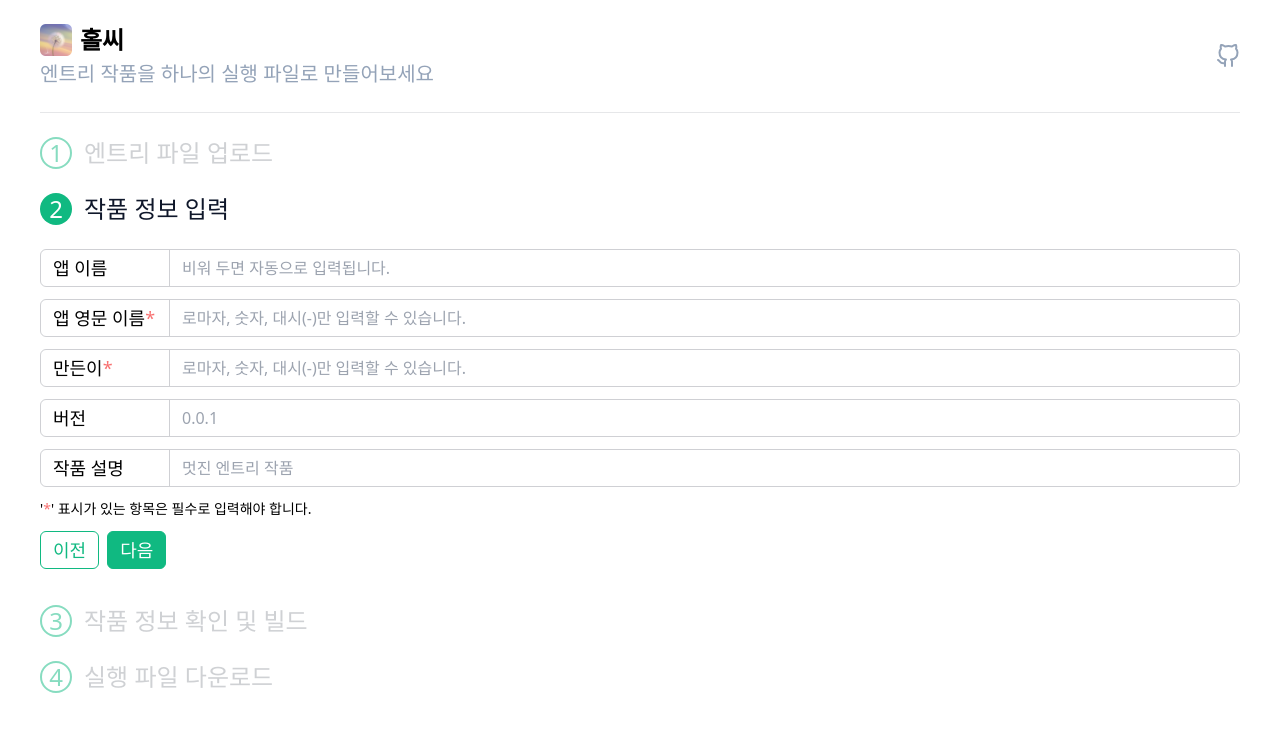
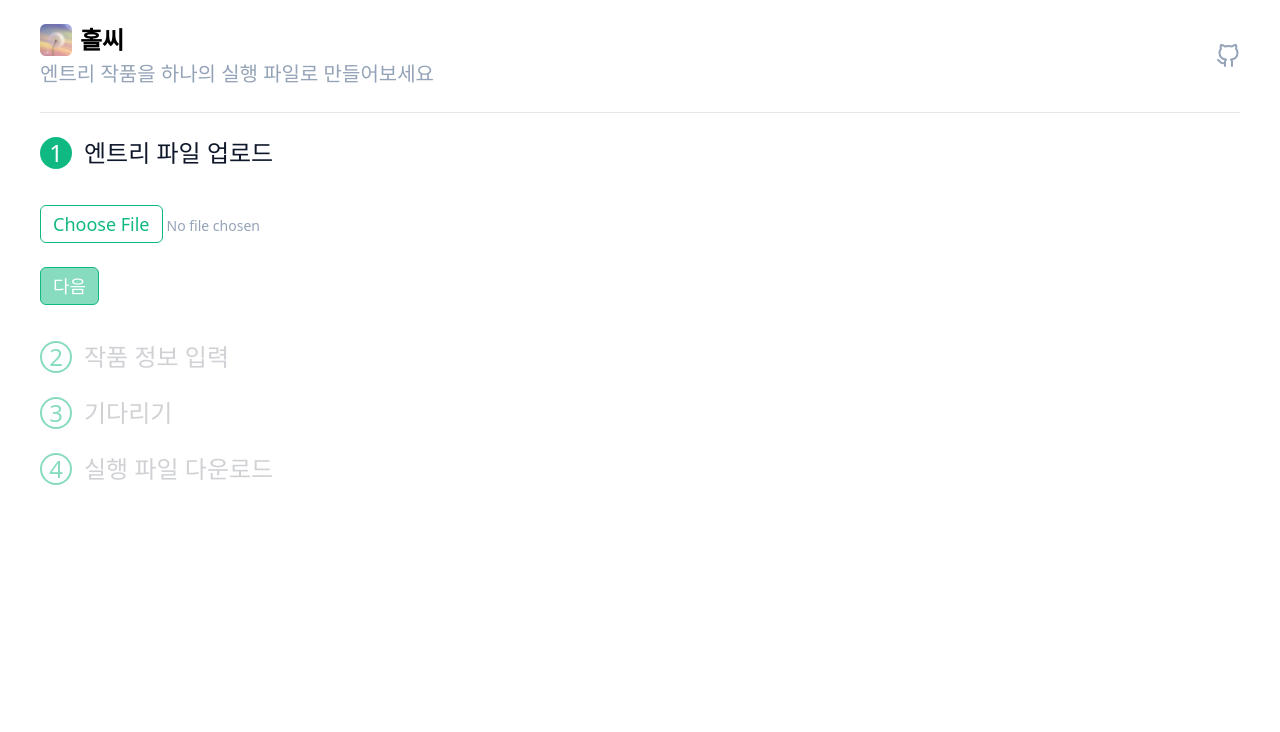
Before and after one commit to holssi-project/holssi-website, a Next.js app in the folder frontend/: page / in a window 1280 px wide. Shown: the top 732 px of the page. Built offline with nearby package versions, Linux system fonts and the light colour scheme; a web font is replaced by a local one.

Commit message:
add state and handler for inputs

```diff
--- a/frontend/src/components/Button.tsx
+++ b/frontend/src/components/Button.tsx
@@ -2,13 +2,18 @@ interface Props {
   title: string;
   outline?: boolean;
   onClick: () => void;
+  disabled?: boolean;
 }
-function Button({ title, outline, onClick }: Props) {
+function Button({ title, outline, onClick, disabled }: Props) {
   return (
     <input type="button"
-      className={`font-medium text-lg py-1 px-3 my-3 order rounded-md border border-emerald-500 ${outline ? "text-emerald-500 hover:bg-emerald-500/20" : "bg-emerald-500 text-white hover:bg-emerald-500/75"}`}
+      className={`font-medium text-lg py-1 px-3 my-3
+      rounded-md border border-emerald-500
+      ${outline ? "text-emerald-500 hover:bg-emerald-500/20" : "bg-emerald-500 text-white hover:bg-emerald-500/75"}
+      disabled:bg-emerald-500/50`}
       value={title}
       onClick={onClick}
+      disabled={disabled}
     />
   )
 }
--- a/frontend/src/components/FileInput.tsx
+++ b/frontend/src/components/FileInput.tsx
@@ -1,6 +1,20 @@
-function FileInput() {
+import { ChangeEvent } from "react";
+
+interface Props {
+  onChange: (file: File | undefined) => void;
+}
+
+function FileInput({ onChange }: Props) {
+  function handleChange(e: ChangeEvent<HTMLInputElement>) {
+    onChange(e.target.files?.[0]);
+  }
   return (
-    <input type="file" />
+    <input type="file"
+      accept=".ent"
+      className="file:font-medium file:text-lg file:py-1 file:px-3 my-3 file:rounded-md file:border file:border-emerald-500 file:text-emerald-500 file:hover:bg-emerald-500/20 file:bg-white file:border-solid
+      text-sm text-slate-400"
+      onChange={handleChange}
+    />
   )
 }
 
--- /dev/null
+++ b/frontend/src/components/Section.tsx
@@ -0,0 +1,19 @@
+import Step from "./Step";
+
+interface Props {
+  step: number;
+  title: string;
+  current: number;
+  children: React.ReactNode;
+}
+
+function Section({ step, title, current, children }: Props) {
+  return (
+    <div>
+      <Step num={step + 1} title={title} disabled={step !== current} />
+      <div className={step !== current ? 'hidden' : ''}>{children}</div>
+    </div>
+  )
+}
+
+export default Section
--- a/frontend/src/components/TextInput.tsx
+++ b/frontend/src/components/TextInput.tsx
@@ -1,13 +1,31 @@
+import { ChangeEvent } from "react";
+
 interface Props {
   title: string;
   placeholder?: string;
   required?: boolean;
+  value: string;
+  onChange: (value: string) => void;
+  validate?: (value: string) => boolean;
 }
-function TextInput({ title, placeholder, required }: Props) {
+function TextInput({ title, placeholder, required, value, onChange, validate }: Props) {
+  function handleChange(e: ChangeEvent<HTMLInputElement>) {
+    const value = e.target.value;
+
+    if (validate && !validate(value)) return;
+
+    onChange(e.target.value);
+  }
   return (
     <div className="border rounded-md border-slate-900/20 flex my-3 overflow-hidden flex-col sm:flex-row">
       <label className="font-medium text-lg py-1 px-3 w-32">{title}{required ? <span className="text-red-400">*</span> : ''}</label>
-      <input type="text" className="outline-none py-1 px-3 flex-1 border-t sm:border-l sm:border-t-0 border-slate-900/20 rounded-none" placeholder={placeholder} />
+      <input type="text"
+        className="outline-none py-1 px-3 flex-1 border-t sm:border-l sm:border-t-0 border-slate-900/20 rounded-none"
+        placeholder={placeholder}
+        required={required}
+        value={value}
+        onChange={handleChange}
+      />
     </div>
   )
 }
--- a/frontend/src/pages/index.tsx
+++ b/frontend/src/pages/index.tsx
@@ -1,13 +1,25 @@
 import Head from 'next/head'
 import Nav from '@/components/Nav'
-import Step from '@/components/Step'
-import { useState } from 'react'
+import { useMemo, useState } from 'react'
 import TextInput from '@/components/TextInput';
 import FileInput from '@/components/FileInput';
 import Button from '@/components/Button';
+import Section from '@/components/Section';
+import { Loader } from 'react-feather';
 
 export default function Home() {
-  const [step, setStep] = useState(1);
+  const [step, setStep] = useState(0);
+
+  const [file, setFile] = useState<File | null>(null);
+  const [name, setName] = useState("");
+  const [nameEn, setNameEn] = useState("");
+  const [author, setAuthor] = useState("");
+  const [version, setVersion] = useState("");
+  const [desc, setDesc] = useState("");
+
+  const asciiAlphanumericRule = useMemo(() => new RegExp("^[A-Za-z\-0-9]*$"), []);
+  const versionRule = useMemo(() => new RegExp("^[0-9\.]*$"), []);
+
   return (
     <>
       <Head>
@@ -19,68 +31,70 @@ export default function Home() {
       <main className='container mx-auto px-10'>
         <Nav />
 
-        <Step num={1} title="엔트리 파일 업로드" disabled={step !== 0} />
-        {
-          step !== 0
-            ? null
-            : (
+        <Section step={0} current={step} title="엔트리 파일 업로드">
           <div>
-                <FileInput />
+            <FileInput onChange={f => setFile(f || null)} />
             <div className='flex gap-2'>
-                  <Button title='다음' onClick={() => setStep(1)} />
+              <Button title='다음' onClick={() => setStep(1)} disabled={!file} />
             </div>
           </div>
-            )
-        }
+        </Section>
 
-        <Step num={2} title="작품 정보 입력" disabled={step !== 1} />
-        {
-          step !== 1
-            ? null
-            : (
+        <Section step={1} current={step} title="작품 정보 입력">
           <div>
-                <TextInput title='앱 이름' placeholder='비워 두면 자동으로 입력됩니다.' />
-                <TextInput title='앱 영문 이름' placeholder='로마자, 숫자, 대시(-)만 입력할 수 있습니다.' required />
-                <TextInput title='만든이' placeholder='로마자, 숫자, 대시(-)만 입력할 수 있습니다.' required />
-                <TextInput title='버전' placeholder='0.0.1' />
-                <TextInput title='작품 설명' placeholder='멋진 엔트리 작품' />
+            <TextInput title='앱 이름'
+              placeholder='비워 두면 자동으로 입력됩니다.'
+              value={name}
+              onChange={setName}
+            />
+            <TextInput title='앱 영문 이름'
+              placeholder='로마자, 숫자, 대시(-)만 입력할 수 있습니다.'
+              value={nameEn}
+              onChange={setNameEn}
+              required
+              validate={v => asciiAlphanumericRule.test(v)}
+            />
+            <TextInput title='만든이'
+              placeholder='로마자, 숫자, 대시(-)만 입력할 수 있습니다.'
+              value={author}
+              onChange={setAuthor}
+              required
+              validate={v => asciiAlphanumericRule.test(v)}
+            />
+            <TextInput title='버전'
+              placeholder='0.0.1'
+              value={version}
+              onChange={setVersion}
+              validate={v => versionRule.test(v)}
+            />
+            <TextInput title='작품 설명'
+              placeholder='멋진 엔트리 작품'
+              value={desc}
+              onChange={setDesc}
+            />
             <div className='text-sm'>
               '<span className="text-red-400">*</span>' 표시가 있는 항목은 필수로 입력해야 합니다.
             </div>
             <div className='flex gap-2'>
               <Button title='이전' outline onClick={() => setStep(0)} />
-                  <Button title='다음' onClick={() => setStep(2)} />
+              <Button title='빌드하기' onClick={() => setStep(2)} disabled={!nameEn || !author} />
             </div>
           </div>
-            )
-        }
+        </Section>
 
-        <Step num={3} title="작품 정보 확인 및 빌드" disabled={step !== 2} />
-        {
-          step !== 2
-            ? null
-            : (
+        <Section step={2} current={step} title="기다리기">
+          <div>
+            <div>빌드가 완료될 때까지 잠시만 기다려주세요.</div>
+          </div>
+        </Section>
+
+        <Section step={3} current={step} title="실행 파일 다운로드">
           <div>
             <div className='flex gap-2'>
-                  <Button title='이전' outline onClick={() => setStep(1)} />
-                  <Button title='빌드하기' onClick={() => console.log("Build Process")} />
+              <Button title='다운로드' onClick={() => { }} />
             </div>
           </div>
-            )
-        }
-
-        <Step num={4} title="실행 파일 다운로드" disabled={step !== 3} />
-        {
-          step !== 3
-            ? null
-            : (
-              <div>
-                <div className='flex gap-2'>
-                  <Button title='다운로드' onClick={() => {}} />
-                </div>
-              </div>
-            )
-        }
+        </Section>
       </main>
     </>
   )
```
Lines whose indentation alone changed are shown as unchanged.
